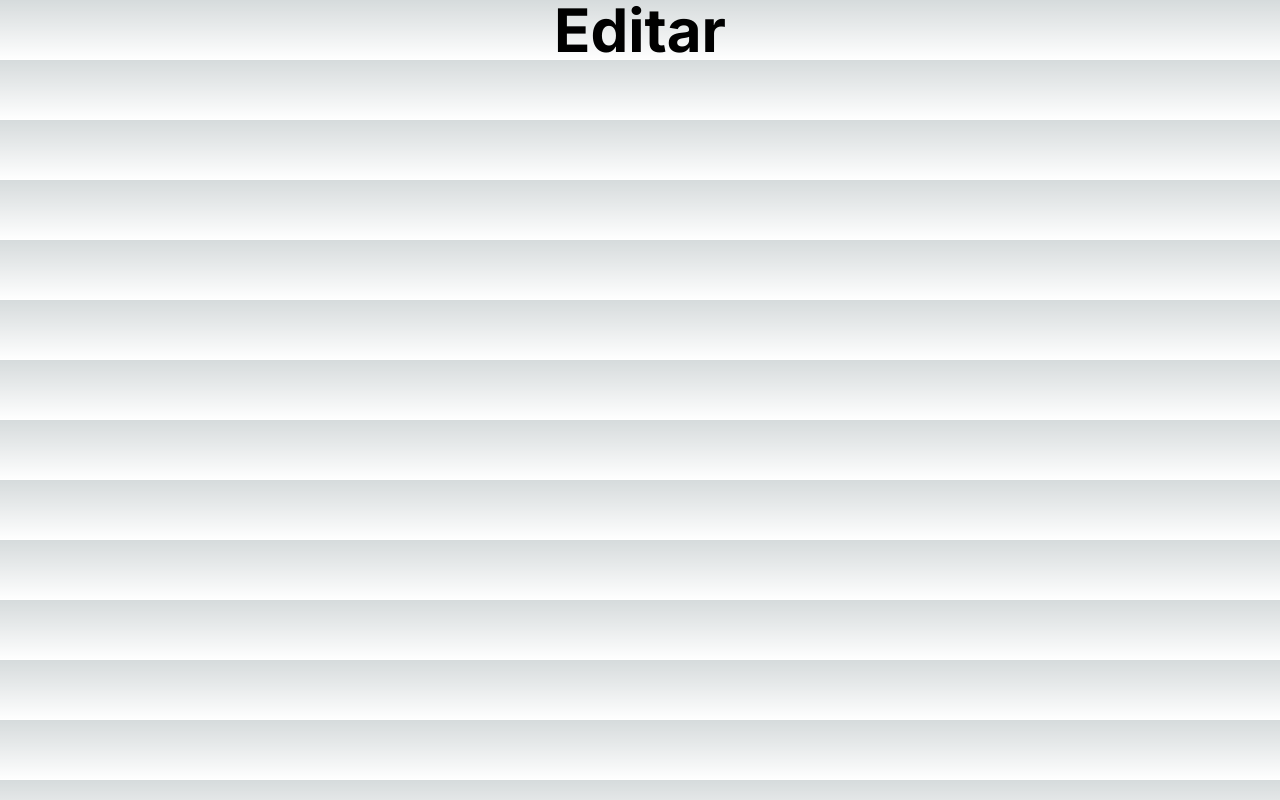
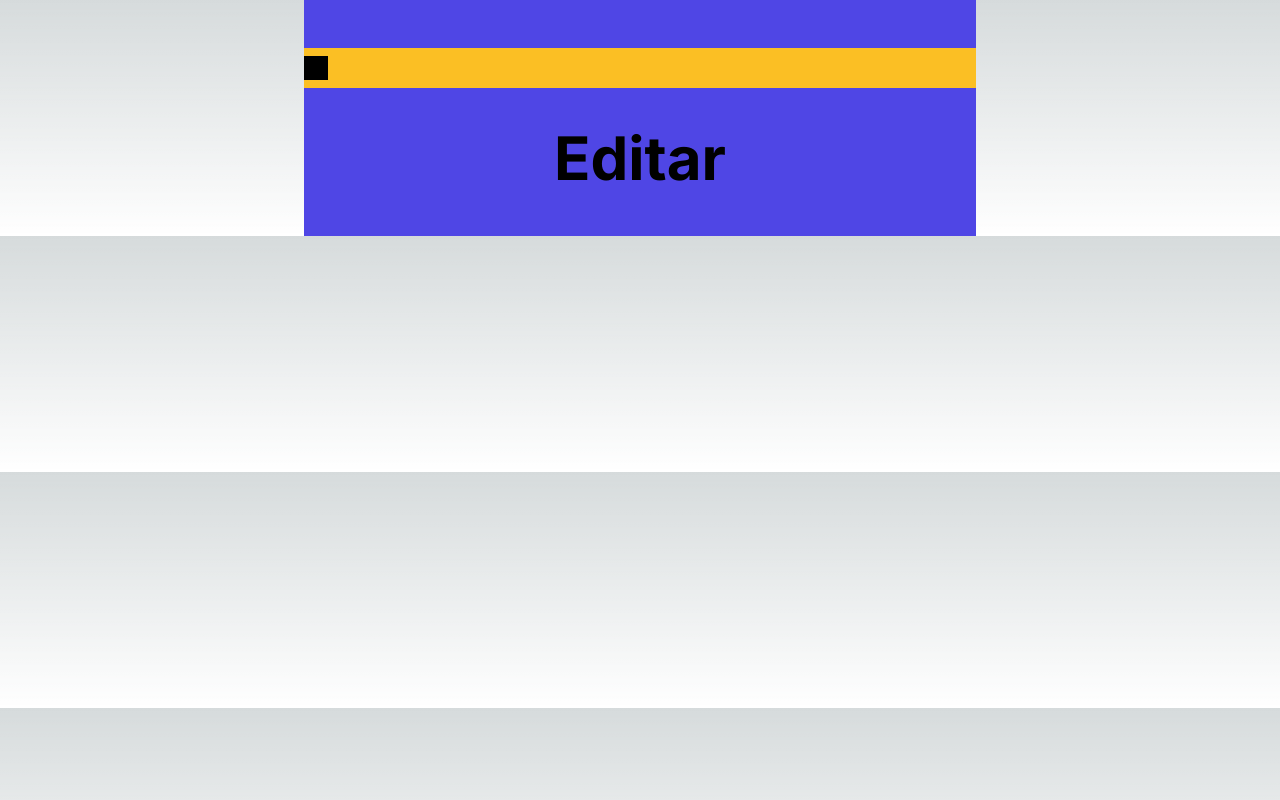
Before and after one commit to carlosdtn/next-forum, a Next.js app: page / in a window 1280 px wide. Built offline with nearby package versions, Linux system fonts and the light colour scheme.

Commit message:
Adding routes

```diff
--- a/src/app/layout.tsx
+++ b/src/app/layout.tsx
@@ -1,21 +1,24 @@
-import "./globals.css";
-import { Inter } from "next/font/google";
+import "./globals.css"
+import { Inter } from "next/font/google"
+import AppLayout from "@/components/layouts/app-layout/page"
 
-const inter = Inter({ subsets: ["latin"] });
+const inter = Inter({ subsets: ["latin"] })
 
 export const metadata = {
   title: "Next Forum",
   description: "Foro de discusión sobre quejas y sugerencias ciudadanas",
-};
+}
 
 export default function RootLayout({
   children,
 }: {
-  children: React.ReactNode;
+  children: React.ReactNode
 }) {
   return (
     <html lang="es">
-      <body className={inter.className}>{children}</body>
+      <body className={inter.className}>
+        <AppLayout>{children}</AppLayout>
+      </body>
     </html>
-  );
+  )
 }
--- a/src/app/page.tsx
+++ b/src/app/page.tsx
@@ -3,5 +3,5 @@ export default function Home() {
     <main className="flex flex-col items-center">
       <h1 className="text-6xl font-bold text-center">Editar</h1>
     </main>
-  );
+  )
 }
--- /dev/null
+++ b/src/components/header/index.tsx
@@ -0,0 +1,13 @@
+import Link from "next/link"
+
+const Header = () => {
+  return (
+    <header className="relative flex items-center w-full h-10 gap-2 bg-amber-400">
+      <Link href="/">
+        <div className="w-6 h-6 bg-black"></div>
+      </Link>
+    </header>
+  )
+}
+
+export default Header
--- a/src/components/layouts/app-layout/page.tsx
+++ b/src/components/layouts/app-layout/page.tsx
@@ -1,9 +1,16 @@
+import Header from "@/components/header"
+
 interface AppLayoutProps {
-  children: React.ReactNode;
+  children: React.ReactNode
 }
 
-const Layout = ({ children }: AppLayoutProps) => {
-  return <div className="flex">{children}</div>;
-};
+const AppLayout: React.FC<AppLayoutProps> = ({ children }) => {
+  return (
+    <div className="flex flex-col items-center w-11/12 max-w-2xl gap-10 py-12 mx-auto bg-indigo-600">
+      <Header />
+      {children}
+    </div>
+  )
+}
 
-export default Layout;
+export default AppLayout
```
Also changed, not shown: .eslintrc.js, 1 other file (tests, documents, lock files or other folders).
